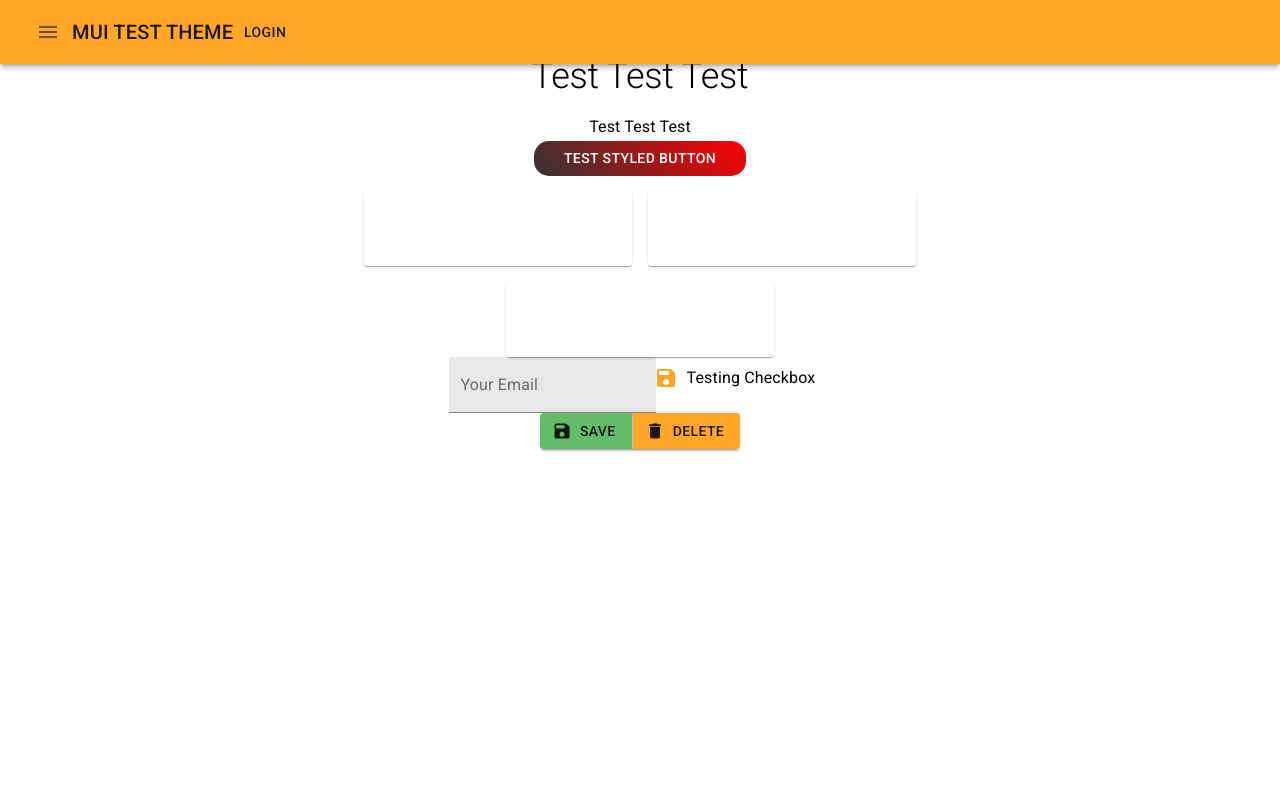
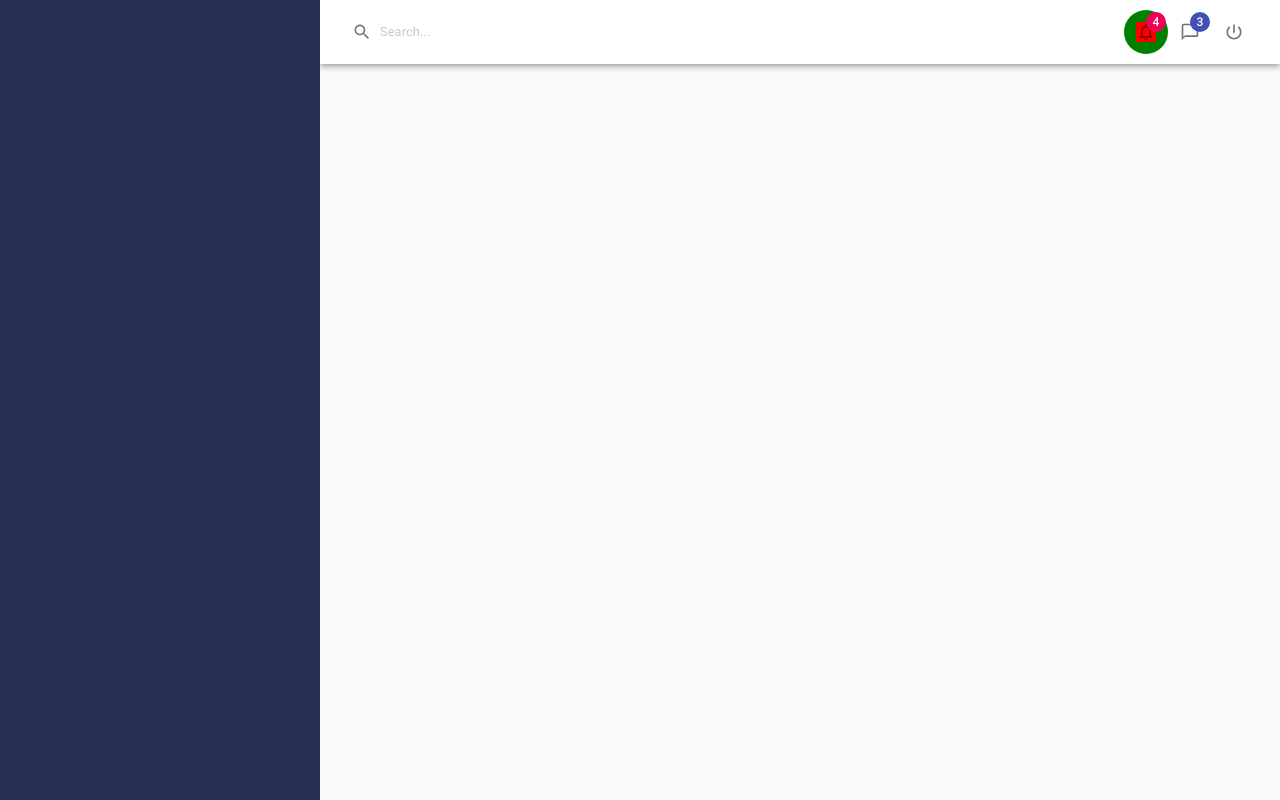
Before and after one commit to georgepapagapitos/weekend-spike, a React (Create React App) app: page / in a window 1280 px wide. Built offline with nearby package versions, Linux system fonts and the light colour scheme.

Commit message:
more material ui styling

```diff
--- a/src/components/App.css
+++ b/src/components/App.css
@@ -1,6 +1,5 @@
 .App {
   text-align: center;
-  margin-top: 55px;
 }
 
 .App-logo {
@@ -12,10 +11,6 @@
   .App-logo {
     animation: App-logo-spin infinite 20s linear;
   }
-}
-
-input {
-  color: red !important;
 }
 
 .App-header {
--- a/src/components/App.js
+++ b/src/components/App.js
@@ -1,5 +1,9 @@
 import { useState } from 'react';
 import './App.css';
+import SideMenu from './SideMenu';
+import Header from './Header';
+
+import CssBaseline from '@material-ui/core/CssBaseline';
 import ButtonGroup from '@material-ui/core/ButtonGroup';
 import Button from '@material-ui/core/Button';
 import SaveIcon from '@material-ui/icons/Save';
@@ -23,127 +27,145 @@ import Toolbar from '@material-ui/core/Toolbar';
 import IconButton from '@material-ui/core/IconButton';
 import MenuIcon from '@material-ui/icons/Menu';
 
+// const useStyles = makeStyles({
+//   root: {
+//     background: 'linear-gradient(45deg, #333, red)',
+//     border: 0,
+//     marginBottom: 15,
+//     borderRadius: 15,
+//     color: 'white',
+//     padding: '5px 30px'
+//   }
+// });
+
+// const theme = createMuiTheme({
+//   typography: {
+//     h2: {
+//       fontSize: 36,
+//       marginBottom: 15,
+//     }
+//   },
+//   palette: {
+//     primary: {
+//       main: green[400],
+//     },
+//     secondary: {
+//       main: orange[400]
+//     }
+//   }
+// });
+
+// function ButtonStyled() {
+//   const classes = useStyles();
+//   return <Button className={classes.root}>Test Styled Button</Button>
+// }
+
+// const CheckboxExample = () => {
+//   const [checked, setChecked] = useState(true);
+//   return (
+//     <FormControlLabel
+//       control={
+//         <Checkbox
+//           checked={checked}
+//           icon={<SaveIcon />}
+//           checkedIcon={<SaveIcon />}
+//           onChange={(e) => setChecked(e.target.checked)}
+//           inputProps={{
+//             'aria-label': 'secondary checkbox'
+//           }}
+//         />}
+//         label='Testing Checkbox'
+//     />
+//   )
+// }
+
 const useStyles = makeStyles({
-  root: {
-    background: 'linear-gradient(45deg, #333, red)',
-    border: 0,
-    marginBottom: 15,
-    borderRadius: 15,
-    color: 'white',
-    padding: '5px 30px'
+  appMain: {
+    paddingLeft: '320px',
+    width:'100%'
   }
-});
-
-const theme = createMuiTheme({
-  typography: {
-    h2: {
-      fontSize: 36,
-      marginBottom: 15,
-    }
-  },
-  palette: {
-    primary: {
-      main: green[400],
-    },
-    secondary: {
-      main: orange[400]
-    }
-  }
-});
-
-function ButtonStyled() {
-  const classes = useStyles();
-  return <Button className={classes.root}>Test Styled Button</Button>
-}
-
-const CheckboxExample = () => {
-  const [checked, setChecked] = useState(true);
-  return (
-    <FormControlLabel
-      control={
-        <Checkbox
-          checked={checked}
-          icon={<SaveIcon />}
-          checkedIcon={<SaveIcon />}
-          onChange={(e) => setChecked(e.target.checked)}
-          inputProps={{
-            'aria-label': 'secondary checkbox'
-          }}
-        />}
-        label='Testing Checkbox'
-    />
-  )
-}
+})
 
 const App = () => {
+
+  const classes = useStyles();
+
   return (
-    <ThemeProvider theme={theme}>
+    <>
+      <SideMenu />
+      <div className={classes.appMain}>
+        <Header />
+      </div>
+      <CssBaseline />
+    </>
 
-      <Container maxWidth="sm">
+    // <ThemeProvider theme={theme}>
 
-        <div className="App">
-          <AppBar color="secondary">
-            <Toolbar>
-              <IconButton>
-                <MenuIcon />
-              </IconButton>
-              <Typography variant="h6">
-                MUI TEST THEME
-              </Typography>
-              <Button>
-                Login
-              </Button>
-            </Toolbar>
-          </AppBar>
+    //   <Container maxWidth="sm">
 
-          <Typography variant="h2" component="div">
-            Test Test Test
-          </Typography>
+    //     <div className="App">
+    //       <AppBar color="secondary">
+    //         <Toolbar>
+    //           <IconButton>
+    //             <MenuIcon />
+    //           </IconButton>
+    //           <Typography variant="h6">
+    //             MUI TEST THEME
+    //           </Typography>
+    //           <Button>
+    //             Login
+    //           </Button>
+    //         </Toolbar>
+    //       </AppBar>
 
-          <Typography variant="subtitle1">
-            Test Test Test
-          </Typography>
+    //       <Typography variant="h2" component="div">
+    //         Test Test Test
+    //       </Typography>
 
-          <ButtonStyled />
+    //       <Typography variant="subtitle1">
+    //         Test Test Test
+    //       </Typography>
 
-          <Grid container spacing={2} justify="center">
-            <Grid item xs={3} sm={6}>
-              <Paper style={{
-                height: 75, width: '100%' }} />
-            </Grid>
-            <Grid item xs={3} sm={6}>
-              <Paper style={{
-                height: 75, width: '100%' }} />
-            </Grid>
-            <Grid item xs={3} sm={6}>
-              <Paper style={{
-                height: 75, width: '100%' }} />
-            </Grid>
-          </Grid>
+    //       <ButtonStyled />
 
-          <TextField
-            variant="filled"
-            color="secondary"
-            type="email"
-            label="Your Email"
-            placeholder="testing@test.com"
-          />
-          <CheckboxExample />
-          <ButtonGroup variant="contained">
-            <Button
-              startIcon={<SaveIcon />}
-              color="primary">
-              Save
-            </Button>
-            <Button
-              startIcon={<DeleteIcon />}
-              color="secondary">
-              Delete
-            </Button>
-          </ButtonGroup>
-        </div>
-      </Container>
-    </ThemeProvider>
+    //       <Grid container spacing={2} justify="center">
+    //         <Grid item xs={3} sm={6}>
+    //           <Paper style={{
+    //             height: 75, width: '100%' }} />
+    //         </Grid>
+    //         <Grid item xs={3} sm={6}>
+    //           <Paper style={{
+    //             height: 75, width: '100%' }} />
+    //         </Grid>
+    //         <Grid item xs={3} sm={6}>
+    //           <Paper style={{
+    //             height: 75, width: '100%' }} />
+    //         </Grid>
+    //       </Grid>
+
+    //       <TextField
+    //         variant="filled"
+    //         color="secondary"
+    //         type="email"
+    //         label="Your Email"
+    //         placeholder="testing@test.com"
+    //       />
+    //       <CheckboxExample />
+    //       <ButtonGroup variant="contained">
+    //         <Button
+    //           startIcon={<SaveIcon />}
+    //           color="primary">
+    //           Save
+    //         </Button>
+    //         <Button
+    //           startIcon={<DeleteIcon />}
+    //           color="secondary">
+    //           Delete
+    //         </Button>
+    //       </ButtonGroup>
+    //     </div>
+    //   </Container>
+    // </ThemeProvider>
   );
 }
 
--- /dev/null
+++ b/src/components/Header.js
@@ -0,0 +1,67 @@
+import { AppBar, Badge, Grid, IconButton, InputBase, makeStyles, Toolbar } from '@material-ui/core/';
+import NotificationsNoneIcon from '@material-ui/icons/NotificationsNone';
+import ChatBubbleOutlineIcon from '@material-ui/icons/ChatBubbleOutline';
+import PowerSettingsNewIcon from '@material-ui/icons/PowerSettingsNew';
+import SearchIcon from '@material-ui/icons/Search';
+
+const useStyles = makeStyles({
+  root: {
+    backgroundColor: '#fff',
+  },
+  searchInput: {
+    opacity: '0.6',
+    padding: '0px 8px',
+    fontSize: '0.8rem',
+    '&:hover': {
+      backgroundColor: '#f2f2f2'
+    },
+    '& .MuiSvgIcon-root': {
+      marginRight: '8px'
+    }
+  },
+  btnRoot: {
+    backgroundColor: 'green'
+  },
+  btnLabel: {
+    backgroundColor: 'red'
+  }
+});
+
+function Header() {
+
+  const classes = useStyles();
+
+  return (
+    <AppBar position='static' className={classes.root}>
+      <Toolbar>
+        <Grid container alignItems='center'>
+          <Grid item>
+            <InputBase
+              placeholder="Search..."
+              startAdornment={<SearchIcon fontSize='small' />}
+              className={classes.searchInput}
+            />
+          </Grid>
+          <Grid item sm></Grid>
+          <Grid item>
+            <IconButton classes={{root:classes.btnRoot, label:classes.btnLabel}}>
+              <Badge badgeContent={4} color='secondary'>
+                <NotificationsNoneIcon fontSize='small'/>
+              </Badge>
+            </IconButton>
+            <IconButton>
+              <Badge badgeContent={3} color='primary'>
+                <ChatBubbleOutlineIcon fontSize='small'/>
+              </Badge>
+            </IconButton>
+            <IconButton>
+              <PowerSettingsNewIcon fontSize='small'/>
+            </IconButton>
+          </Grid>
+        </Grid>
+      </Toolbar>
+    </AppBar>
+  )
+}
+
+export default Header
--- /dev/null
+++ b/src/components/SideMenu.jsx
@@ -0,0 +1,38 @@
+import { makeStyles, withStyles } from '@material-ui/core';
+
+// const useStyles = makeStyles({
+//   sideMenu: {
+//     display: 'flex',
+//     flexDirection: 'column',
+//     position: 'absolute',
+//     left: '0px',
+//     width: '320px',
+//     height: '100%',
+//     backgroundColor: '#253053'
+//   }
+// });
+
+const style = {
+  sideMenu: {
+    display: 'flex',
+    flexDirection: 'column',
+    position: 'absolute',
+    left: '0px',
+    width: '320px',
+    height: '100%',
+    backgroundColor: '#253053'
+  }
+}
+
+const SideMenu = (props) => {
+
+  const { classes } = props;
+
+  return (
+    <div className={classes.sideMenu}>
+
+    </div>
+  )
+}
+
+export default withStyles(style)(SideMenu);
```
